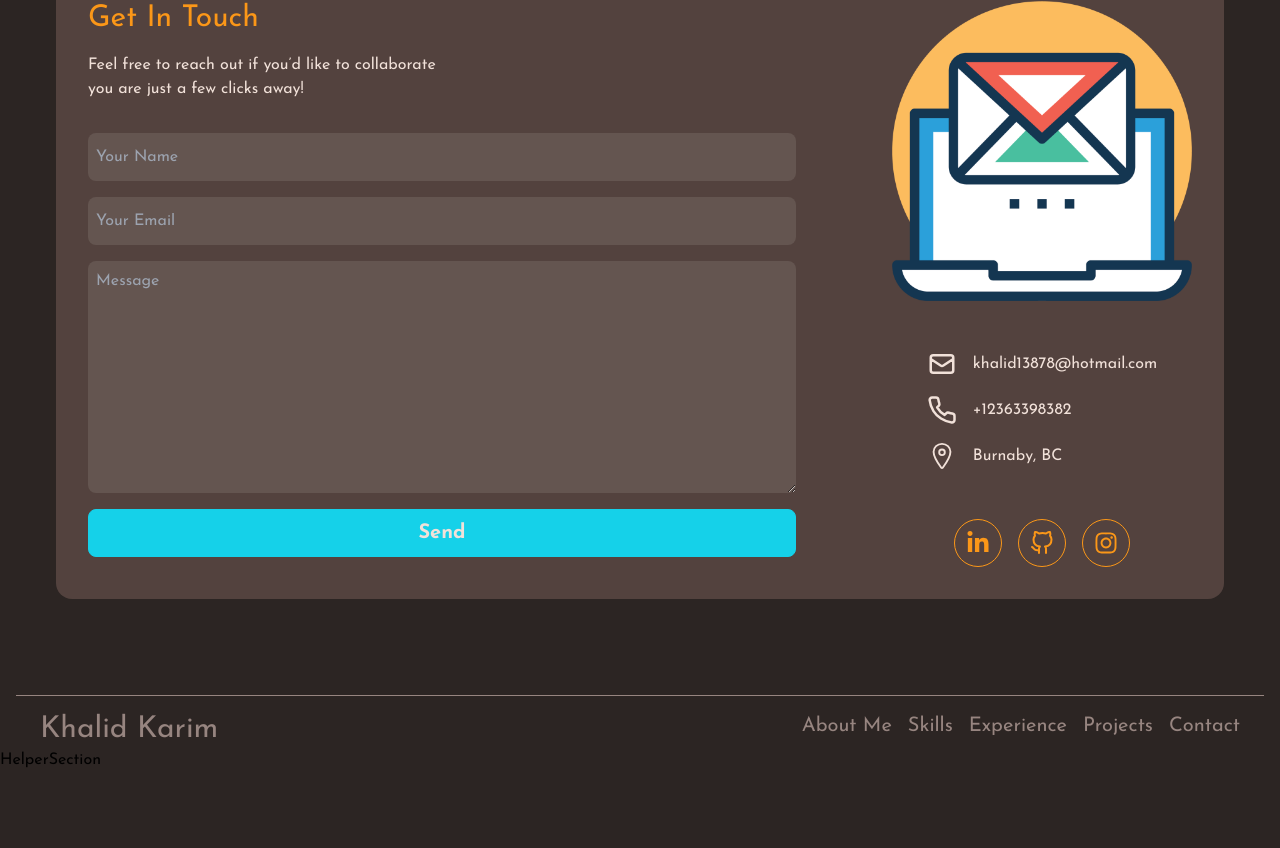
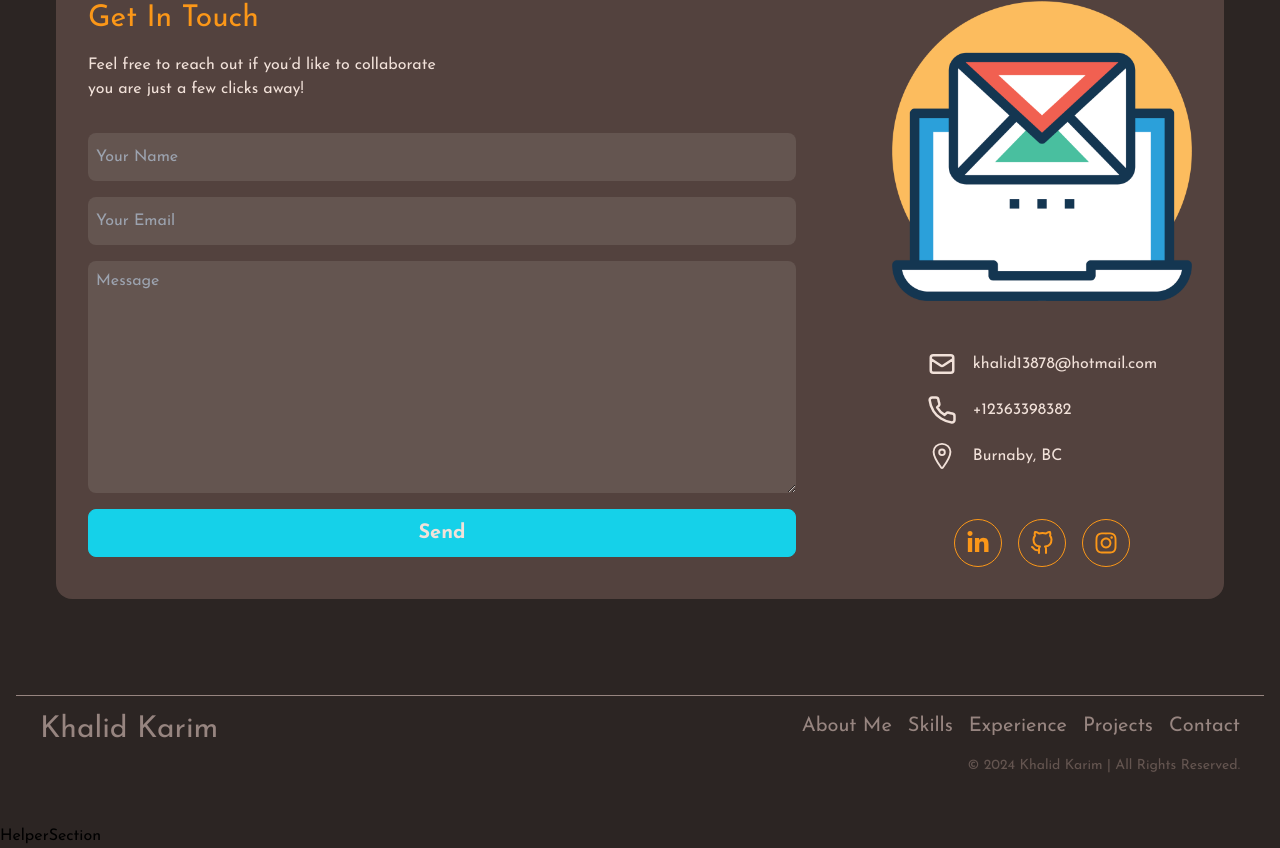
Before and after one commit to khalidkarimkqr/khalidkarimkqr.github.io, a React (Vite) app: page / in a window 1280 px wide. Shown: the part 4016-4864 px from the top of the page. Before the commit the page ends 4788 px from the top, so only its background shows below. Built offline with nearby package versions, Linux system fonts and the light colour scheme.

Commit message:
Added the copyright section at the bottom right of the footer

```diff
--- a/src/components/footer/FooterMain.jsx
+++ b/src/components/footer/FooterMain.jsx
@@ -29,7 +29,9 @@ const FooterMain = () => {
           })}
         </ul>
       </div>
-      <p></p>
+      <p className="max-w-[1200px] mx-auto text-right mt-2 mb-12 text-sm text-lightBrown">
+        © 2024 Khalid Karim | All Rights Reserved.
+      </p>
     </div>
   );
 };
```
